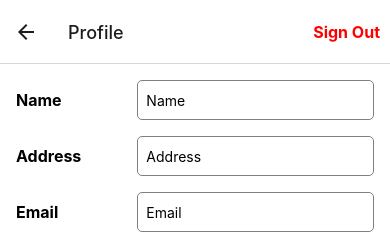
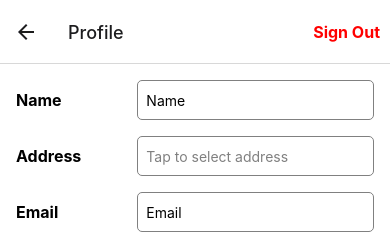
Before and after one commit to cold-flatwhite/FinalProject2024, a React Native app: screen /Profile in a window 390 px wide. Shown: the top 234 px of the page. Built offline with nearby package versions, Linux system fonts and the light colour scheme.

Commit message:
Updated ProfileScreen to allow address selection via map. Integrated Map component for selecting and passing back location coordinates to ProfileScreen.

```diff
--- a/screens/Map.js
+++ b/screens/Map.js
@@ -5,7 +5,7 @@ import MapView, { Marker } from "react-native-maps";
 const Map = ({ navigation }) => {
   const [location, setLocation] = useState(null);
   return (
-    <View>
+    <>
       <MapView
         style={styles.map}
         initialRegion={{
@@ -37,7 +37,7 @@ const Map = ({ navigation }) => {
         }}
         disabled={!location}
       />
-    </View>
+    </>
   );
 };
 
--- a/screens/ProfileScreen.js
+++ b/screens/ProfileScreen.js
@@ -1,23 +1,33 @@
 import React, { useState, useEffect } from "react";
 import {
   View,
-  TextInput,
   Text,
   StyleSheet,
   Alert,
   Pressable,
 } from "react-native";
 import { getFromDB, setToDB, updateToDB } from "../firebase/firebaseHelpers";
-import { auth } from "../firebase/firebaseSetups"; // Import signOut function
+import { auth } from "../firebase/firebaseSetups";
 import PressableButton from "../components/PressableButton";
-import { useNavigation } from "@react-navigation/native";
+import { useNavigation, useRoute } from "@react-navigation/native";
 import { signOut } from "firebase/auth";
+import { TextInput } from "react-native";
 
 const ProfileScreen = () => {
   const [name, setName] = useState("");
   const [address, setAddress] = useState("");
   const [email, setEmail] = useState("");
   const navigation = useNavigation();
+  const route = useRoute(); // Get route information
+
+  // Set address if returned from Map screen
+  useEffect(() => {
+    if (route.params?.location) {
+      setAddress(
+        `Lat: ${route.params.location.latitude}, Lon: ${route.params.location.longitude}`
+      );
+    }
+  }, [route.params?.location]);
 
   useEffect(() => {
     const loadProfile = async () => {
@@ -87,9 +97,9 @@ const ProfileScreen = () => {
 
   const handleSignOut = async () => {
     try {
-      await signOut(auth); // Call Firebase signOut function
+      await signOut(auth);
       Alert.alert("Success", "You have been signed out.");
-      navigation.navigate("Login"); // Navigate to Login screen or other appropriate screen
+      navigation.navigate("Login");
     } catch (error) {
       console.error("Error signing out", error);
       Alert.alert("Error", "Error signing out.");
@@ -109,12 +119,14 @@ const ProfileScreen = () => {
       </View>
       <View style={styles.inputContainer}>
         <Text style={styles.label}>Address</Text>
-        <TextInput
-          style={styles.input}
-          placeholder="Address"
-          value={address}
-          onChangeText={setAddress}
-        />
+        <Pressable
+          style={styles.addressButton}
+          onPress={() => navigation.navigate("Map")}
+        >
+          <Text style={styles.addressText}>
+            {address || "Tap to select address"}
+          </Text>
+        </Pressable>
       </View>
       <View style={styles.inputContainer}>
         <Text style={styles.label}>Email</Text>
@@ -157,6 +169,18 @@ const styles = StyleSheet.create({
     paddingLeft: 8,
     borderRadius: 5,
   },
+  addressButton: {
+    flex: 2,
+    height: 40,
+    justifyContent: "center",
+    paddingLeft: 8,
+    borderColor: "gray",
+    borderWidth: 1,
+    borderRadius: 5,
+  },
+  addressText: {
+    color: "gray",
+  },
   buttonText: {
     color: "white",
     fontSize: 16,
```
